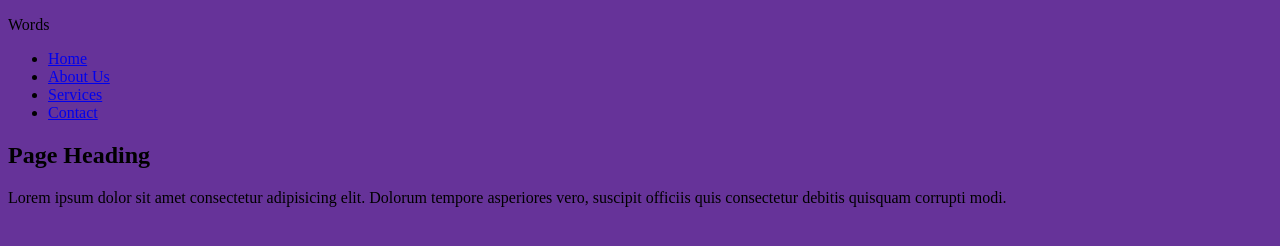
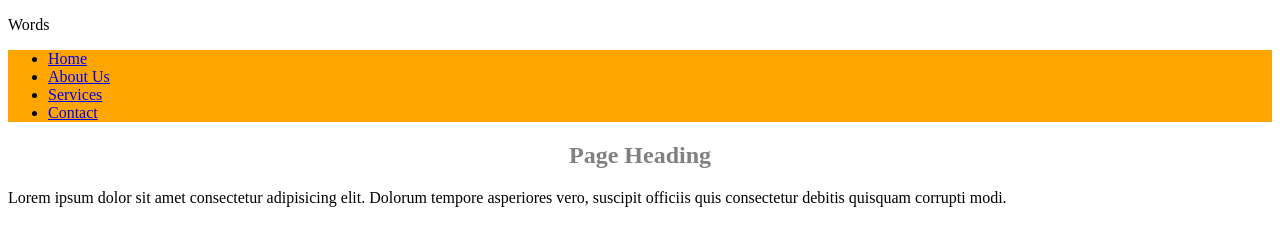
Before and after one commit to Gregg-Hendrix/udemy-sass-course, a plain HTML site: page index.html in a window 1280 px wide. Drawn offline with Linux system fonts and the light colour scheme.

Commit message:
added style to footer, and nav

```diff
--- a/css/main.css
+++ b/css/main.css
@@ -1,4 +1,10 @@
-body {
-  background-color: rebeccapurple;
+.nav {
+  background-color: orange;
+}
+
+.banner h1 {
+  front-size: 40px;
+  color: grey;
+  text-align: center;
 }
 /*# sourceMappingURL=main.css.map */
```
Also changed, not shown: 1 other file.
